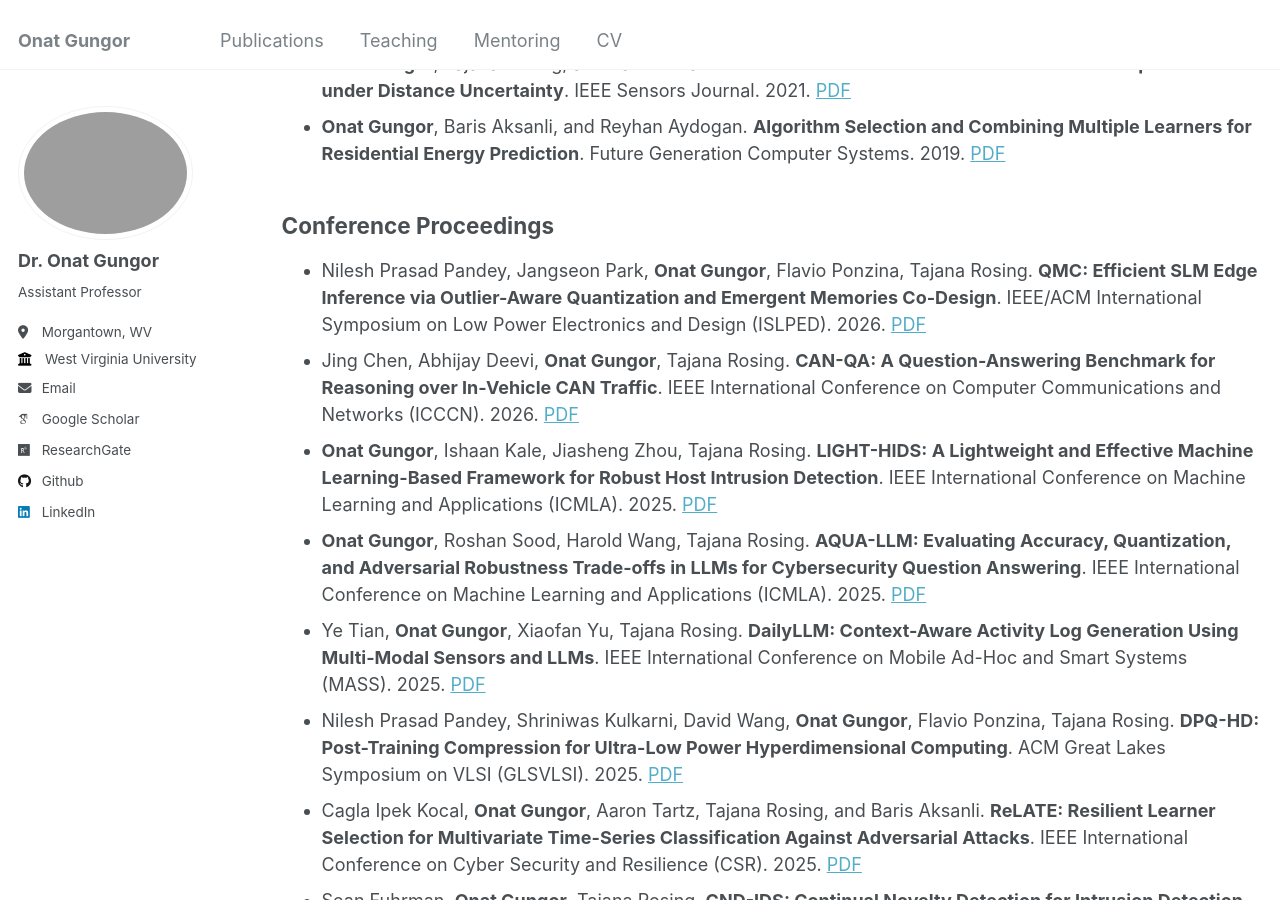
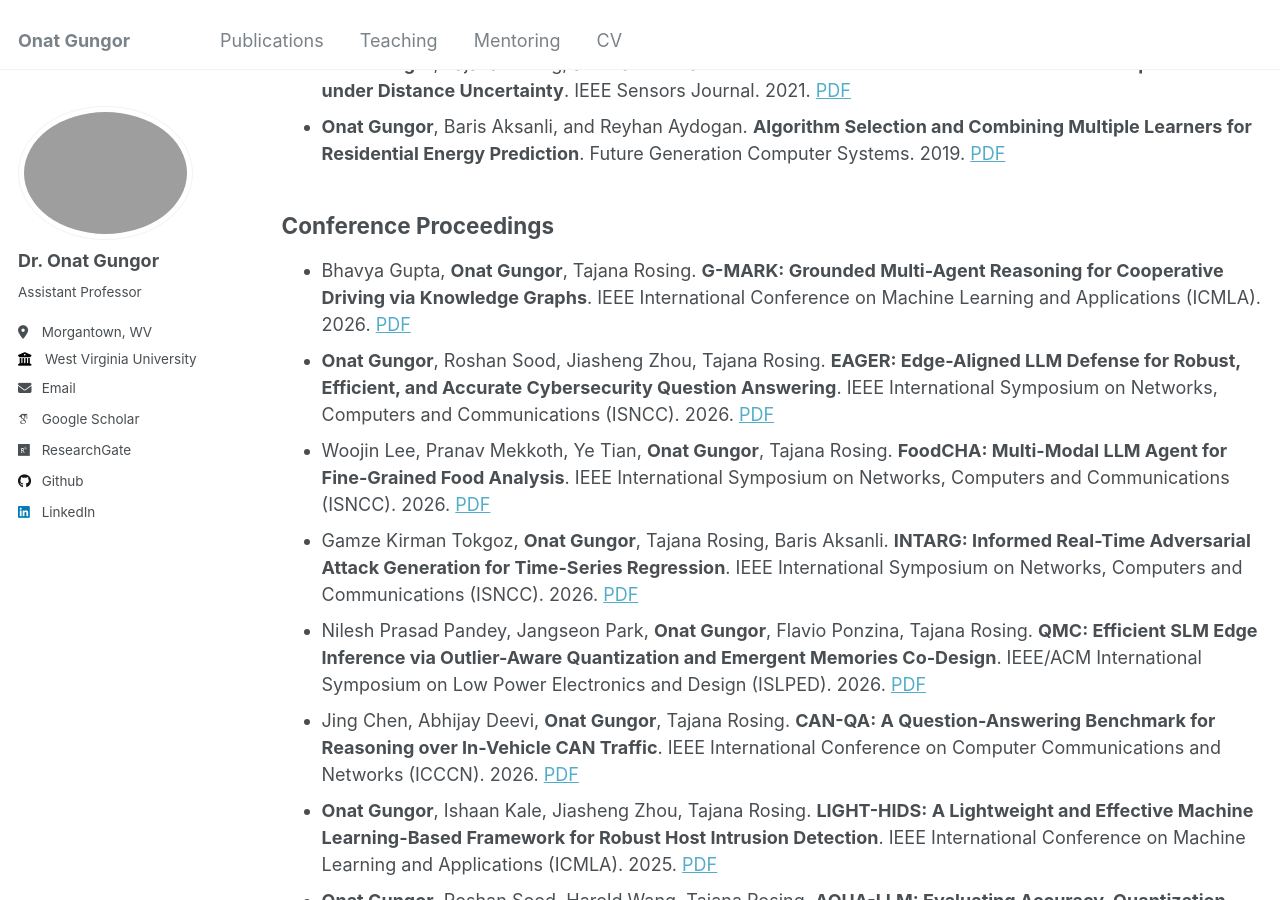
Before and after one commit to onatucsd/onatucsd.github.io, a Jekyll site: the page built from _pages/publications.md, in a window 1280 px wide and 900 px high, scrolled down 543 px. Built offline with Jekyll 4.4.1, drawn with Linux system fonts in a browser that asks for light colours; some web fonts are replaced.

Commit message:
Update publications.md

```diff
--- a/_pages/publications.md
+++ b/_pages/publications.md
@@ -16,7 +16,11 @@ author_profile: true
 * **Onat Gungor**, Baris Aksanli, and Reyhan Aydogan. **Algorithm Selection and Combining Multiple Learners for Residential Energy Prediction**. Future Generation Computer Systems. 2019. [PDF](https://www.sciencedirect.com/science/article/abs/pii/S0167739X19305795)
 
 ## Conference Proceedings
-* Nilesh Prasad Pandey, Jangseon Park, **Onat Gungor**, Flavio Ponzina, Tajana Rosing. **QMC: Efficient SLM Edge Inference via Outlier-Aware Quantization and Emergent Memories Co-Design**. IEEE/ACM International Symposium on Low Power Electronics and Design (ISLPED). 2026. [PDF](https://arxiv.org/pdf/2601.14549)
+* Bhavya Gupta, **Onat Gungor**, Tajana Rosing. **G-MARK: Grounded Multi-Agent Reasoning for Cooperative Driving via Knowledge Graphs**. IEEE International Conference on Machine Learning and Applications (ICMLA). 2026. [PDF](https://arxiv.org/pdf/2608.19964)
+* **Onat Gungor**, Roshan Sood, Jiasheng Zhou, Tajana Rosing. **EAGER: Edge-Aligned LLM Defense for Robust, Efficient, and Accurate Cybersecurity Question Answering**. IEEE International Symposium on Networks, Computers and Communications (ISNCC). 2026. [PDF](https://arxiv.org/pdf/2511.19523)
+* Woojin Lee, Pranav Mekkoth, Ye Tian, **Onat Gungor**, Tajana Rosing. **FoodCHA: Multi-Modal LLM Agent for Fine-Grained Food Analysis**. IEEE International Symposium on Networks, Computers and Communications (ISNCC). 2026. [PDF](https://arxiv.org/abs/2605.05499)
+* Gamze Kirman Tokgoz, **Onat Gungor**, Tajana Rosing, Baris Aksanli. **INTARG: Informed Real-Time Adversarial Attack Generation for Time-Series Regression**. IEEE International Symposium on Networks, Computers and Communications (ISNCC). 2026. [PDF](https://arxiv.org/abs/2604.11928)
+* Nilesh Prasad Pandey, Jangseon Park, **Onat Gungor**, Flavio Ponzina, Tajana Rosing. **QMC: Efficient SLM Edge Inference via Outlier-Aware Quantization and Emergent Memories Co-Design**. IEEE/ACM International Symposium on Low Power Electronics and Design (ISLPED). 2026. [PDF](https://dl.acm.org/doi/abs/10.1145/3816440.3818524)
 * Jing Chen, Abhijay Deevi, **Onat Gungor**, Tajana Rosing. **CAN-QA: A Question-Answering Benchmark for Reasoning over In-Vehicle CAN Traffic**. IEEE International Conference on Computer Communications and Networks (ICCCN). 2026. [PDF](https://arxiv.org/pdf/2604.24935)
 * **Onat Gungor**, Ishaan Kale, Jiasheng Zhou, Tajana Rosing. **LIGHT-HIDS: A Lightweight and Effective Machine Learning-Based Framework for Robust Host Intrusion Detection**. IEEE International Conference on Machine Learning and Applications (ICMLA). 2025. [PDF](https://arxiv.org/abs/2509.13464)
 * **Onat Gungor**, Roshan Sood, Harold Wang, Tajana Rosing. **AQUA-LLM: Evaluating Accuracy, Quantization, and Adversarial Robustness Trade-offs in LLMs for Cybersecurity Question Answering**. IEEE International Conference on Machine Learning and Applications (ICMLA). 2025. [PDF](https://arxiv.org/abs/2509.13514)
```
